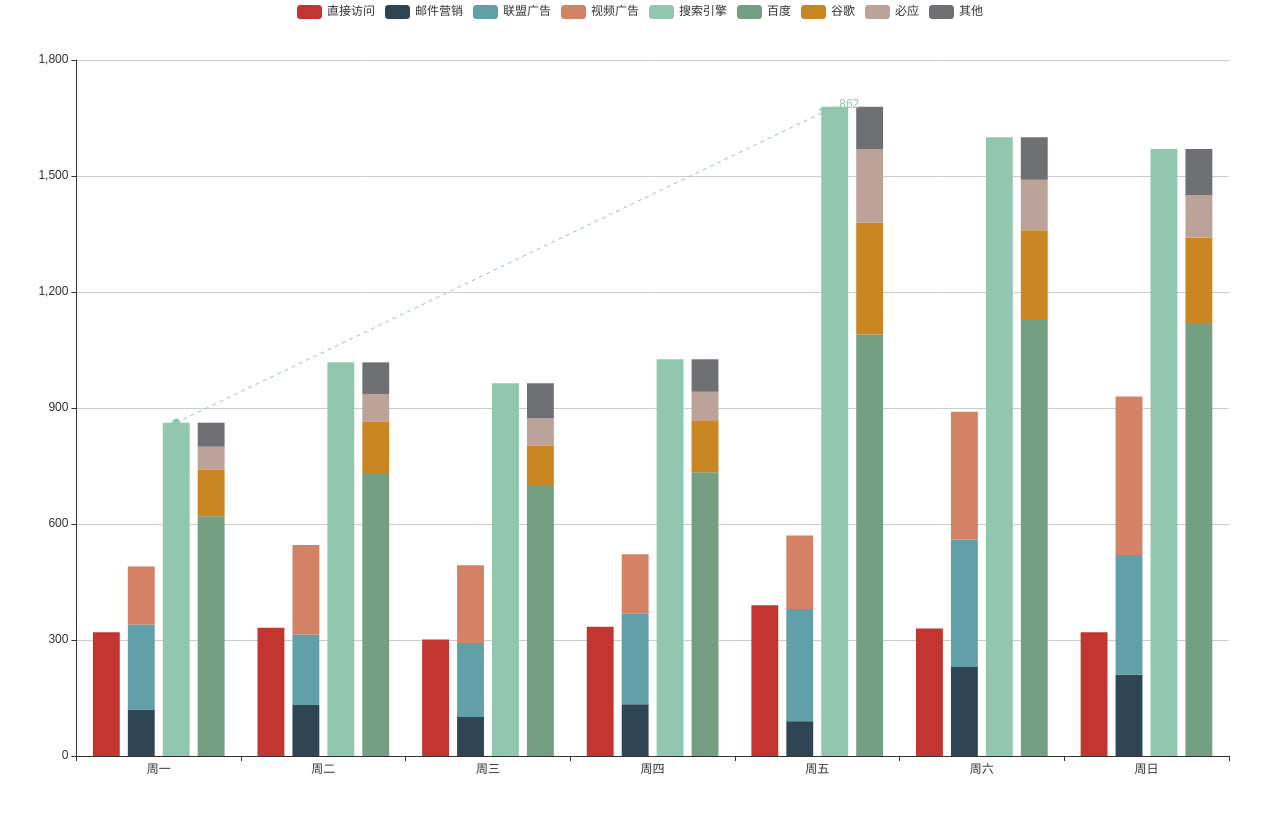
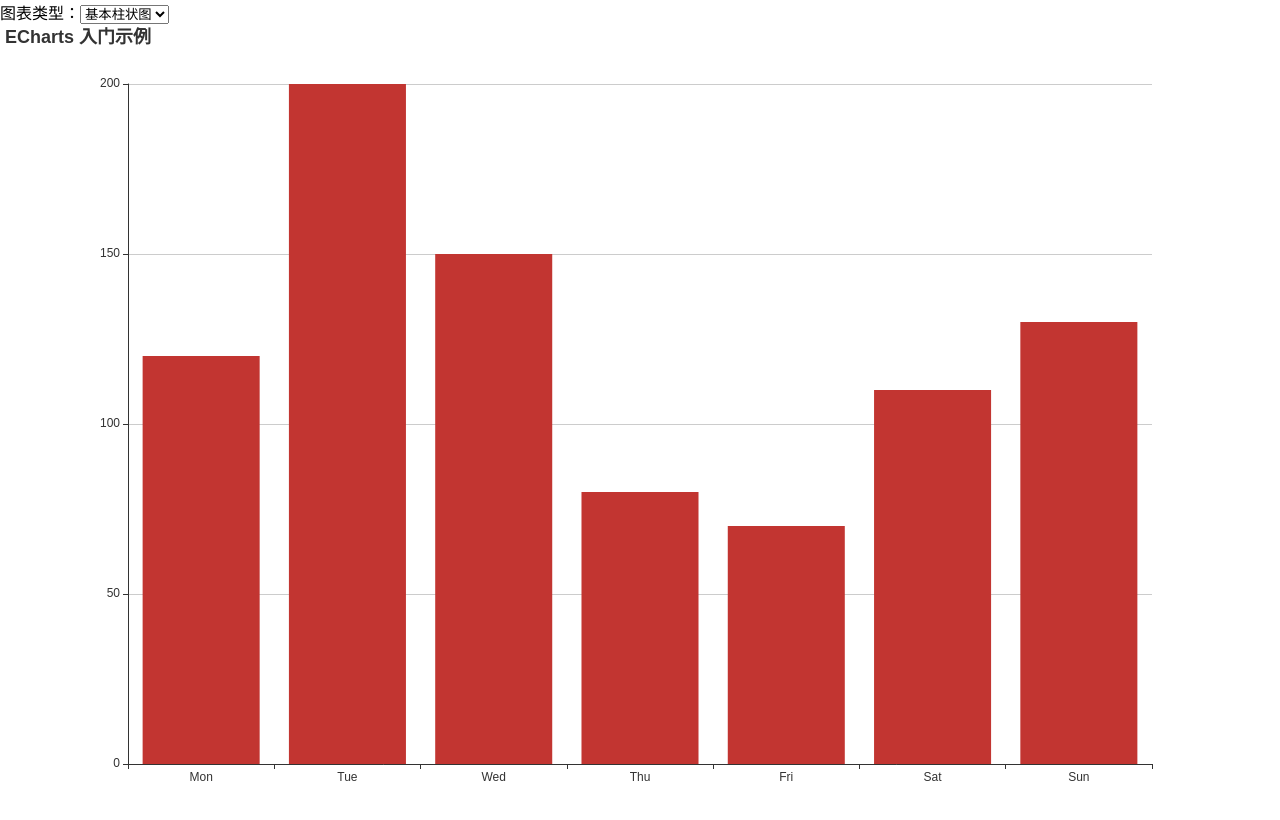
Before and after one commit to a244784740/echarts-study, a Vue app: page / in a window 1280 px wide. Shown: the top 820 px of the page. Built offline with nearby package versions, Linux system fonts and the light colour scheme.

Commit message:
新增图表选择器

```diff
--- a/src/App.vue
+++ b/src/App.vue
@@ -1,6 +1,10 @@
 /* eslint-disable */
 <template>
   <div id="app">
+    <span>图表类型：</span>
+    <select name="public-choice" v-model="activeChart">
+        <option :value="chart.type" :key="chart.type" v-for="chart in chartList" >{{chart.name}}</option>
+    </select>
     <component :is="activeChart"></component>
   </div>
 </template>
@@ -18,7 +22,17 @@ export default {
   },
   data() {
     return {
-      activeChart: 'pileBar'
+      activeChart: 'bar',
+      chartList:[
+          {
+            type: 'bar',
+            name: '基本柱状图'
+          },
+          {
+            type: 'pileBar',
+            name: '堆叠柱状图'
+          }
+      ],
     };
   }
 }
```
